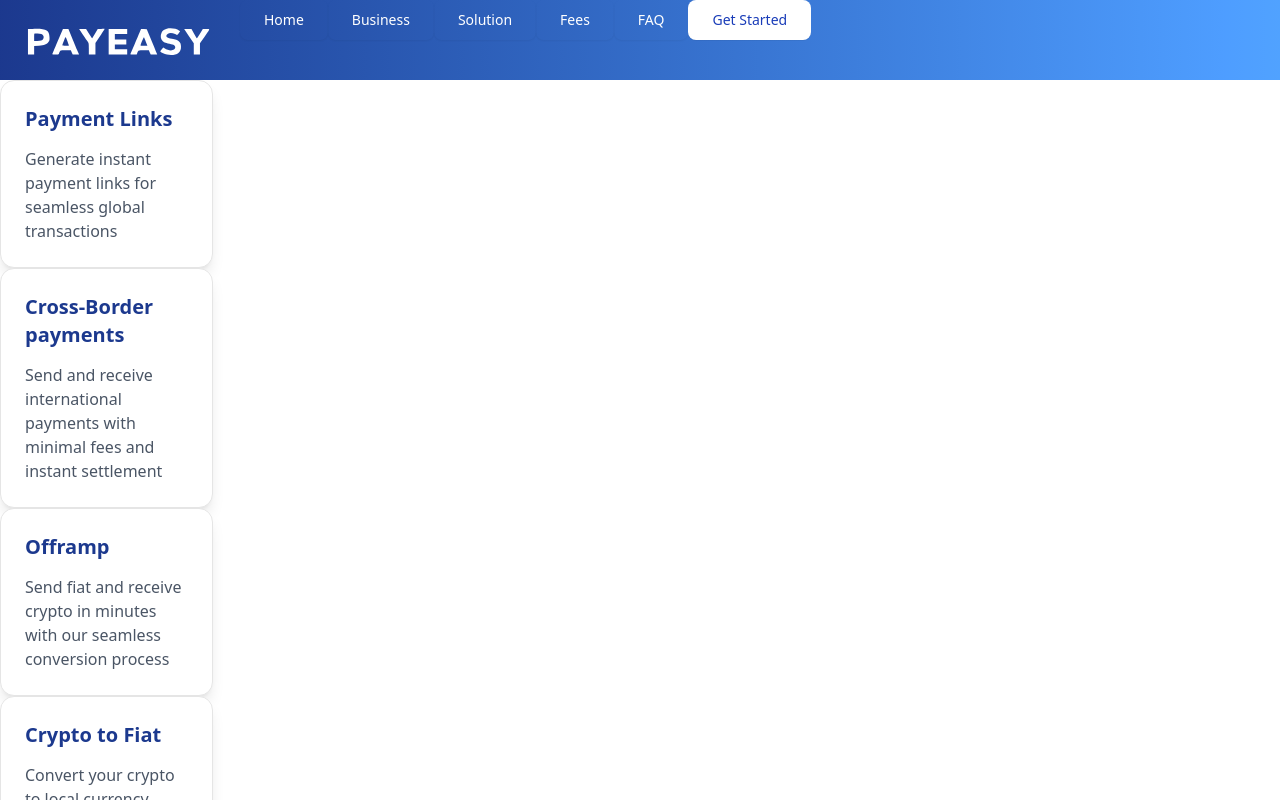
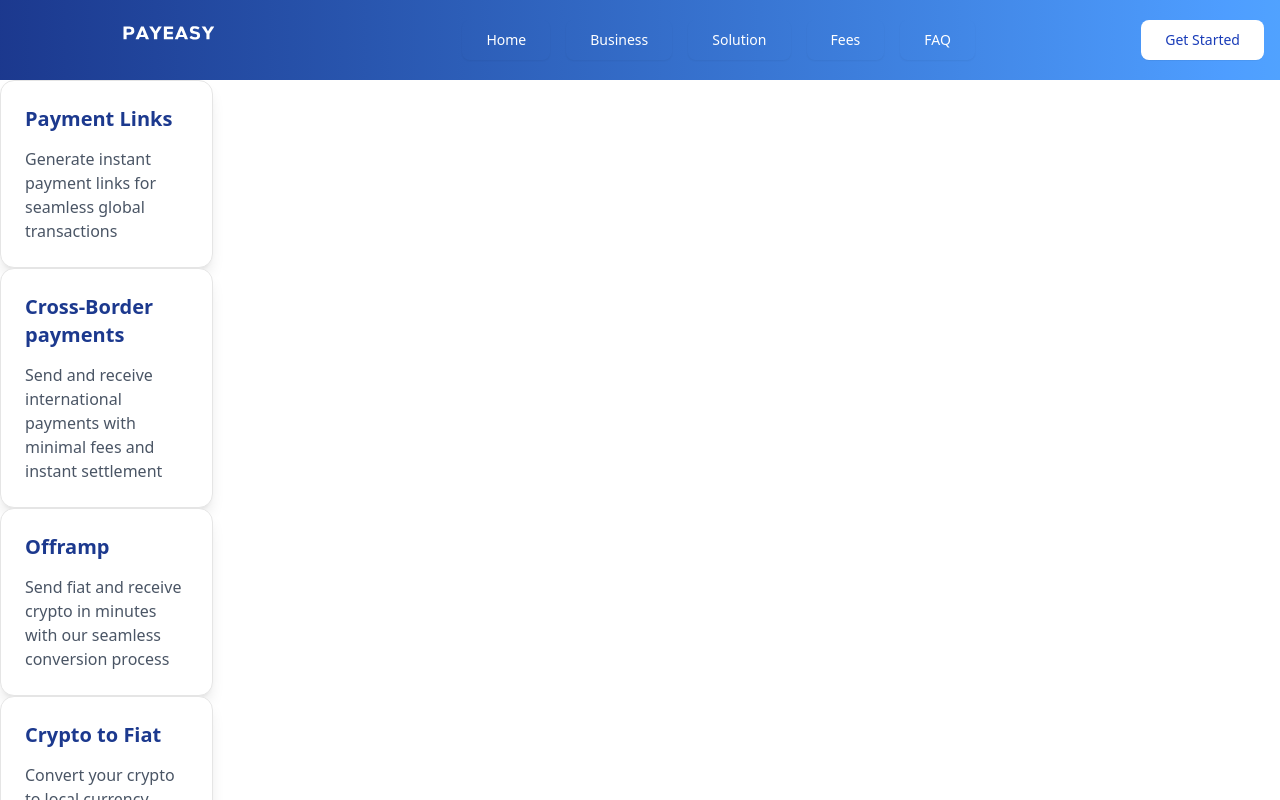
Before and after one commit to HackathonProjectKoper/FrontEnd1, a React (Vite) app: page / in a window 1280 px wide. Built offline with nearby package versions, Linux system fonts and the light colour scheme.

Commit message:
Verzija daniel

```diff
--- a/package.json
+++ b/package.json
@@ -8,7 +8,6 @@
     "build": "vite build",
     "lint": "eslint .",
     "preview": "vite preview"
-
   },
   "dependencies": {
     "@hookform/resolvers": "^5.0.1",
--- a/src/assets/logo.jsx
+++ b/src/assets/logo.jsx
@@ -12,7 +12,7 @@ const LogoMain = (props) => (
             {"\nCreated by potrace 1.16, written by Peter Selinger 2001-2019\n"}
         </metadata>
         <g
-            transform="translate(0.000000,283.000000) scale(0.120000,-0.120000)"
+            transform="translate(0.000000,283.000000) scale(0.130000,-0.130000)"
             fill="#FFFFFF"
             stroke="none"
         >
--- a/src/components/main-page/Header.jsx
+++ b/src/components/main-page/Header.jsx
@@ -10,17 +10,22 @@ const pathname = useLocation().pathname;
 
     return (
     <>
-        <div className="top-0  h-[80px] flex  overflow-hidden z-50 w-full bg-blue-400 bg-gradient-to-l from-blue-400 to-blue-900 h-18 ">
-            <LogoMain className="h-30 w-70 left-10 top-10 pb-4 ml-[-40px]   "/>
-            <Button variant="default" size="lg" className="bg-transparent font-light text-white hover:cursor-pointer"> Home</Button>
-            <Button variant="default" size="lg" className="bg-transparent font-light text-white hover:cursor-pointer hover:"> Business</Button>
-            <Button variant="default" size="lg" className="bg-transparent font-light text-white hoverMain1:cursor-pointer hover:"> Solution</Button>
-            <Button variant="default" size="lg" className="bg-transparent font-light text-white hover:cursor-pointer hover:"> Fees</Button>
-            <Button variant="default" size="lg" className="bg-transparent font-light text-white hover:cursor-pointer hover:"> FAQ</Button>
-
+        <div className="top-0 h-[80px] w-full flex items-center z-50 bg-gradient-to-l from-blue-400 to-blue-900 justify-between px-4">
+            <div className="flex items-center justify-start">
+            <LogoMain className="h-12 w-70 "/>
+            </div>
+            <div className="flex justify-center items-center space-x-4">
+            <Button variant="default" size="lg" className="bg-transparent font-light text-white hover:cursor-pointer hover:bg-white/20 transition-colors"> Home</Button>
+            <Button variant="default" size="lg" className="bg-transparent font-light text-white hover:cursor-pointer hover:bg-white/20 transition-colors"> Business</Button>
+            <Button variant="default" size="lg" className="bg-transparent font-light text-white hover:cursor-pointer hover:bg-white/20 transition-colors"> Solution</Button>
+            <Button variant="default" size="lg" className="bg-transparent font-light text-white hover:cursor-pointer hover:bg-white/20 transition-colors"> Fees</Button>
+            <Button variant="default" size="lg" className="bg-transparent font-light text-white hover:cursor-pointer hover:bg-white/20 transition-colors"> FAQ</Button>
+            </div>
+            <div className="flex justify-end items-center">
             <Link to="/Login">
                 <Button variant="default" size="lg" className=" bg-white font-light text-blue-800  hover:cursor-pointer hover:bg-gray-200 shadow-2xs"> Get Started </Button>
             </Link>
+            </div>
 
         </div>
 
```
Also changed, not shown: src/index.css (line endings or trailing spaces), 1 other file (tests, documents, lock files or other folders).
